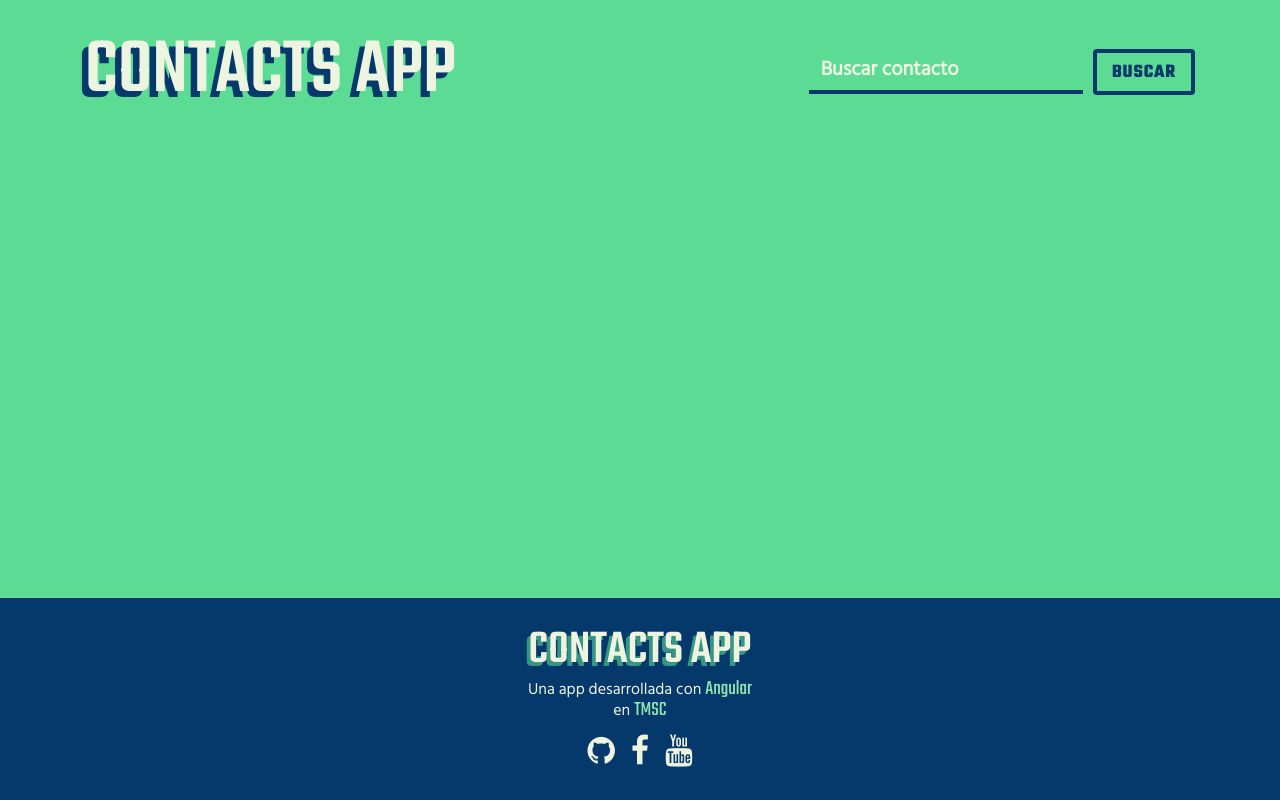
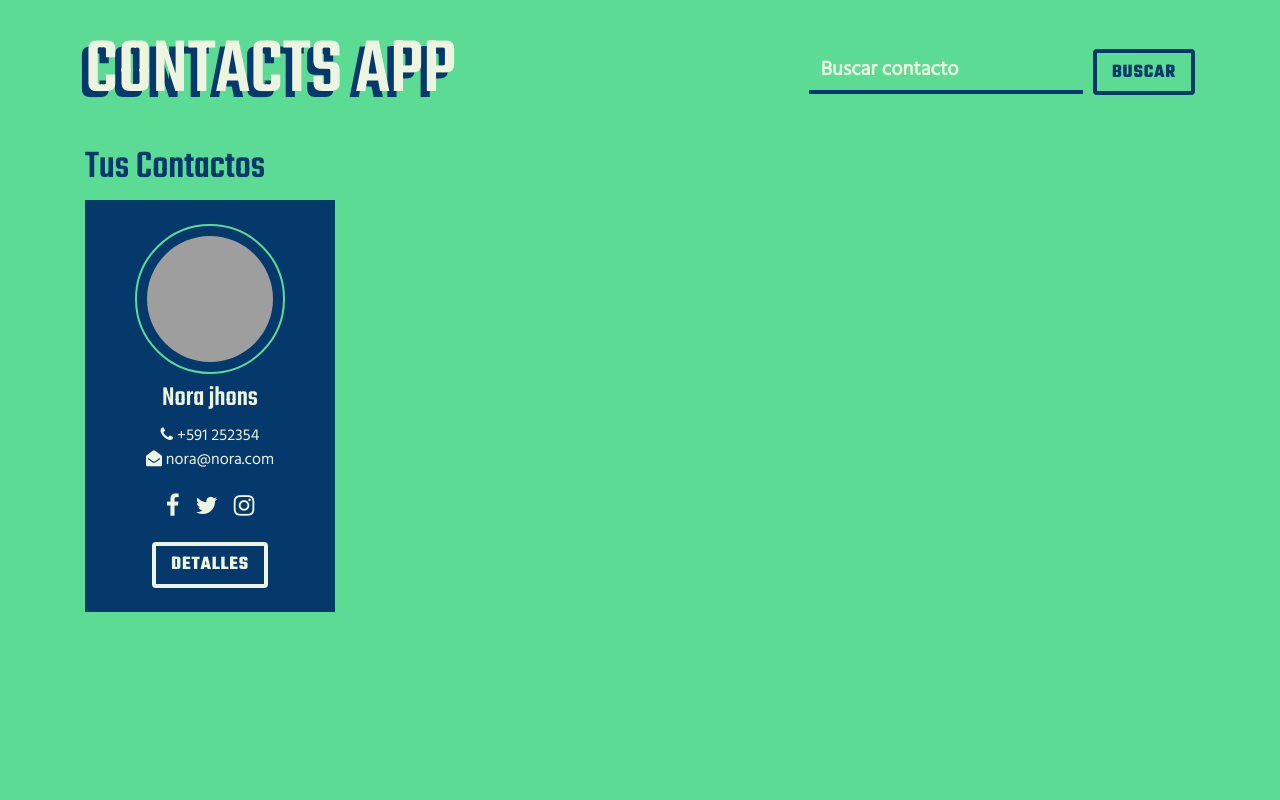
Before and after one commit to OliverZulett/The-MEAN-Stack_Course-Repo, an Angular app in the folder FrontEnd/06-Angular-03/contacts-app/: page /Lista in a window 1280 px wide. Before the commit this address led to /. Built offline with nearby package versions, Linux system fonts and the light colour scheme; grey boxes are pictures that could not be loaded.

Commit message:
Editado por: SUDO en: 14/06/2020 a horas: 13:44
contact card

```diff
--- a/FrontEnd/06-Angular-03/contacts-app/src/app/app-routing.module.ts
+++ b/FrontEnd/06-Angular-03/contacts-app/src/app/app-routing.module.ts
@@ -1,8 +1,15 @@
 import { NgModule } from '@angular/core';
 import { Routes, RouterModule } from '@angular/router';
+import { ContactListComponent } from './pages/contact-list/contact-list.component';
+import { ContactComponent } from './pages/contact/contact.component';
 
 
-const routes: Routes = [];
+const routes: Routes = [
+  { path: 'Lista', component: ContactListComponent },
+  { path: 'Contacto', component: ContactComponent },
+  { path: '', pathMatch: 'full', redirectTo: 'Lista' },
+  { path: '**', pathMatch: 'full', redirectTo: 'Lista' },
+];
 
 @NgModule({
   imports: [RouterModule.forRoot(routes)],
--- a/FrontEnd/06-Angular-03/contacts-app/src/app/app.component.html
+++ b/FrontEnd/06-Angular-03/contacts-app/src/app/app.component.html
@@ -1,5 +1,7 @@
 <app-header></app-header>
 
-<app-contact-card></app-contact-card>
+<div class="container">
+    <router-outlet></router-outlet>
+</div>
 
-<app-footer></app-footer>
+<!-- <app-footer></app-footer> -->
--- a/FrontEnd/06-Angular-03/contacts-app/src/app/components/contact-card/contact-card.component.css
+++ b/FrontEnd/06-Angular-03/contacts-app/src/app/components/contact-card/contact-card.component.css
@@ -0,0 +1,63 @@
+.contact-card {
+  background-color: var(--first_color);
+  width: 250px;
+  transition: box-shadow 0.7s ease-in-out, background-color 0.5s ease-in-out;
+}
+.contact-card:hover {
+  box-shadow: 0.5em 0.5em var(--first_color);
+  background-color: var(--fifth_color);
+}
+.contact-card:hover .contact-info {
+  color: var(--first_color);
+}
+.contact-card:hover .contact-image img {
+  border: 2px solid var(--first_color);
+}
+.contact-card:hover .contact-links ul li a {
+  color: var(--first_color);
+}
+.contact-card:hover .draw-border {
+  box-shadow: inset 0 0 0 4px var(--first_color);
+  color: var(--first_color);
+}
+.contact-image img {
+  height: 150px;
+  width: 150px;
+  object-fit: cover;
+  border-radius: 100%;
+  border: 2px solid var(--third_color);
+  padding: 10px;
+}
+.contact-info {
+  color: var(--fifth_color);
+}
+.contact-links ul {
+  list-style: none;
+}
+.contact-links ul li {
+  font-size: 1.5em;
+}
+.contact-links ul li a {
+  text-decoration: none;
+  color: var(--fifth_color);
+  transition: text-shadow 0.4s ease-in-out;
+}
+.draw-border {
+  box-shadow: inset 0 0 0 4px var(--fifth_color);
+  color: var(--fifth_color);
+}
+.draw-border:hover {
+  color: var(--third_color);
+}
+.draw-border:hover::before,
+.draw-border:hover::after {
+  border-color: var(--third_color);
+}
+
+.btn:focus {
+  outline: 2px dotted var(--fifth_color);
+}
+
+.btn:hover {
+  box-shadow: -0.15em 0.15em var(--fifth_color);
+}
--- a/FrontEnd/06-Angular-03/contacts-app/src/app/components/contact-card/contact-card.component.html
+++ b/FrontEnd/06-Angular-03/contacts-app/src/app/components/contact-card/contact-card.component.html
@@ -0,0 +1,48 @@
+<div class="contact-card d-flex flex-column align-content-center">
+  <div class="contact-image d-flex justify-content-center">
+    <div class="d-flex justify-content-center align-content-center pt-4 pb-2">
+      <img
+        src="https://images.unsplash.com/photo-1542103749-8ef59b94f47e?ixlib=rb-1.2.1&ixid=eyJhcHBfaWQiOjEyMDd9&auto=format&fit=crop&w=750&q=80"
+        alt="contact-image"
+        srcset=""
+      />
+    </div>
+  </div>
+  <div class="contact-info d-flex flex-column text-center">
+    <h3 class="name">
+      Nora jhons
+    </h3>
+    <p class="phone m-0">
+      <i class="fa fa-phone"></i>
+      +591 252354
+    </p>
+    <p class="email m-0">
+      <i class="fa fa-envelope-open"></i>
+      nora@nora.com
+    </p>
+  </div>
+  <div class="contact-links d-flex justify-content-center mt-3 mb-3">
+    <ul class="d-flex m-0 p-0">
+      <li class="ml-2 mr-2">
+        <a href="">
+          <i class="fa fa-facebook"></i>
+        </a>
+      </li>
+      <li class="ml-2 mr-2">
+        <a href="">
+          <i class="fa fa-twitter"></i>
+        </a>
+      </li>
+      <li class="ml-2 mr-2">
+        <a href="">
+          <i class="fa fa-instagram"></i>
+        </a>
+      </li>
+    </ul>
+  </div>
+  <div class="contact-details d-flex justify-content-center mb-4">
+    <button class="btn draw-border mt-2 mt-sm-0" type="submit">
+      DETALLES
+    </button>
+  </div>
+</div>
--- a/FrontEnd/06-Angular-03/contacts-app/src/app/pages/contact-list/contact-list.component.css
+++ b/FrontEnd/06-Angular-03/contacts-app/src/app/pages/contact-list/contact-list.component.css
@@ -0,0 +1,3 @@
+h1 {
+    color: var(--first_color);
+}
--- a/FrontEnd/06-Angular-03/contacts-app/src/app/pages/contact-list/contact-list.component.html
+++ b/FrontEnd/06-Angular-03/contacts-app/src/app/pages/contact-list/contact-list.component.html
@@ -1 +1,3 @@
-<p>contact-list works!</p>
+<h1>Tus Contactos</h1>
+
+<app-contact-card></app-contact-card>
```
